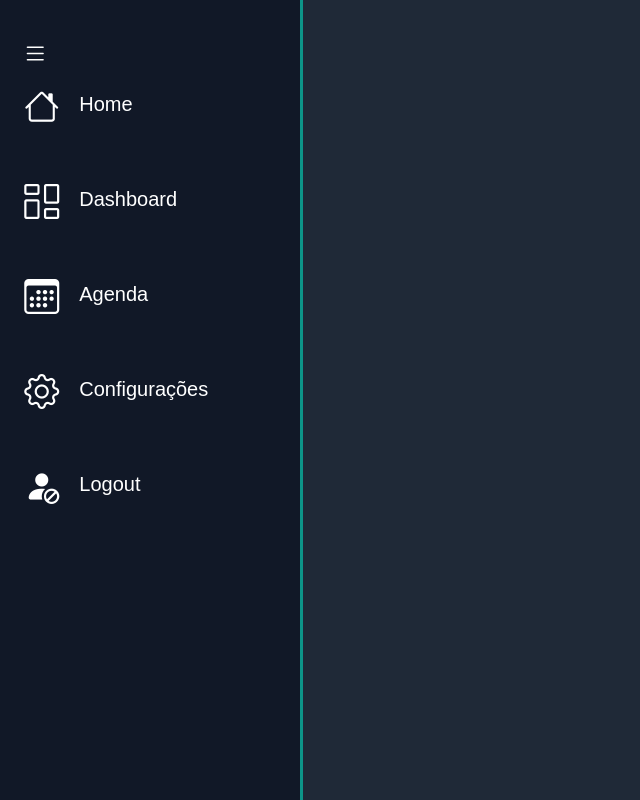
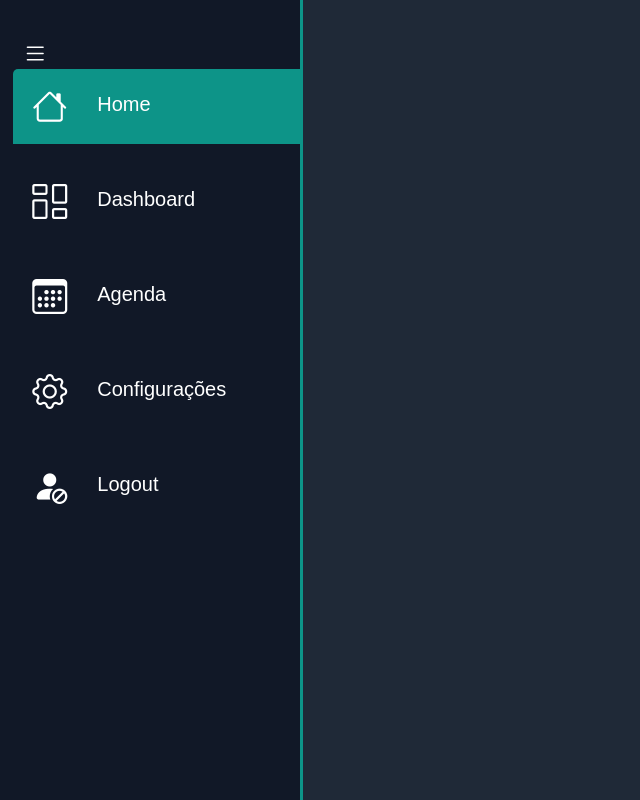
Before and after one commit to Rafael-Boscolo/Front-End, a plain HTML site: page Sidebar/Modelo I/index.html in a window 1280 px wide. Both pictures are taken after a click on the icon 35 px from the left and 54 px from the top of the page. Shown: the whole page, without its empty margins (0-640 px from the left). Drawn offline with nearby package versions, Linux system fonts and the light colour scheme.

Commit message:
ajustes e add menu.js

```diff
--- a/Sidebar/Modelo I/css/style.css
+++ b/Sidebar/Modelo I/css/style.css
@@ -22,11 +22,16 @@ body {
   top: 0;
   left: 0;
   overflow: hidden;
-  transition: .2s;
+  transition: .5s;
 }
 
-.sidebar:hover {
+/* .sidebar {
   width: 300px;
+} */
+
+.sidebar.expand {
+  width: 300px;
+  transition: .5s;
 }
 
 .btn-expand {
@@ -45,8 +50,14 @@ ul {
   list-style-type: none;
 }
 
+ul li.ativo {
+  background: var(--green-600);
+  border-top-left-radius: 5px;
+}
+
 li:hover {
   background-color: var(--green-600);
+  border-top-left-radius: 5px;
   transition: .2s;
 }
 
@@ -62,8 +73,17 @@ ul .menu-item a {
 
 ul .menu-item .icon {
   font-size: 35px;
+  padding-left: 8px;
 }
 
 ul .menu-item .txt-link {
-  margin-left: 20px;
+  margin-left: 70px;
+  transition: .5s;
+  opacity: 0;
 }
+
+.sidebar.expand .txt-link {
+  margin-left: 30px;
+  opacity: 1;
+  transition: .5s;
+}
--- a/Sidebar/Modelo I/index.html
+++ b/Sidebar/Modelo I/index.html
@@ -15,11 +15,11 @@
 
   <nav class="sidebar">
     <div class="btn-expand">
-      <i class="bi bi-list"></i>
+      <i class="bi bi-list" id="btn-exp"></i>
     </div>
 
     <ul>
-      <li class="menu-item">
+      <li class="menu-item ativo">
         <a href="#">
           <span class="icon"><i class="bi bi-house"></i></span>
           <span class="txt-link">Home</span>
@@ -56,5 +56,7 @@
     </ul>
   </nav>
 
+  <script src="js/menu.js"></script>
+
 </body>
 </html>
--- /dev/null
+++ b/Sidebar/Modelo I/js/menu.js
@@ -0,0 +1,22 @@
+let menuItem = document.querySelectorAll('.menu-item');
+
+function LinkSelected() {
+  menuItem.forEach((item) =>
+    item.classList.remove('ativo')
+  )
+  this.classList.add('ativo');
+}
+
+menuItem.forEach((item) =>
+  item.addEventListener('click', LinkSelected)
+)
+
+// Expandir menu
+
+let btnExpand = document.querySelector('#btn-exp');
+let menuSidebar = document.querySelector('.sidebar');
+
+btnExpand.addEventListener('click', function(){
+  menuSidebar.classList.toggle('expand')
+  console.log('certp')
+})
```
